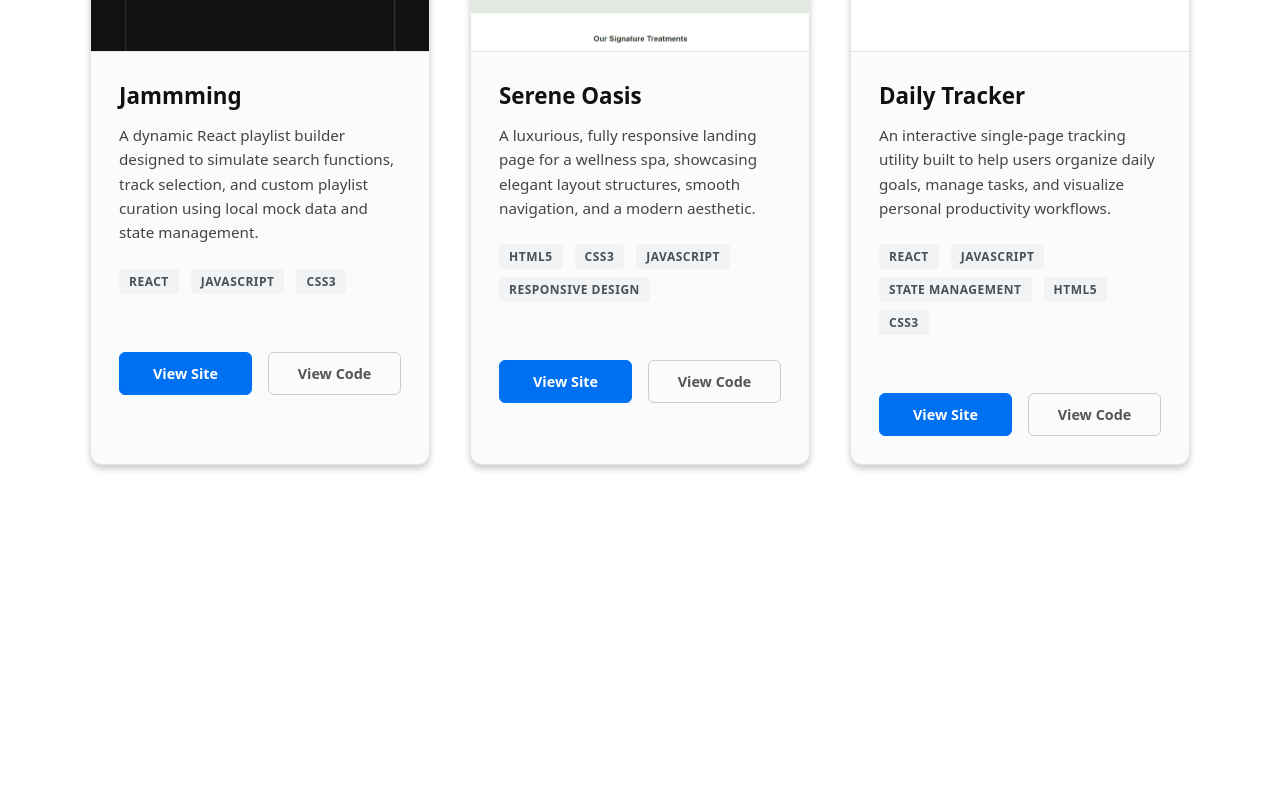
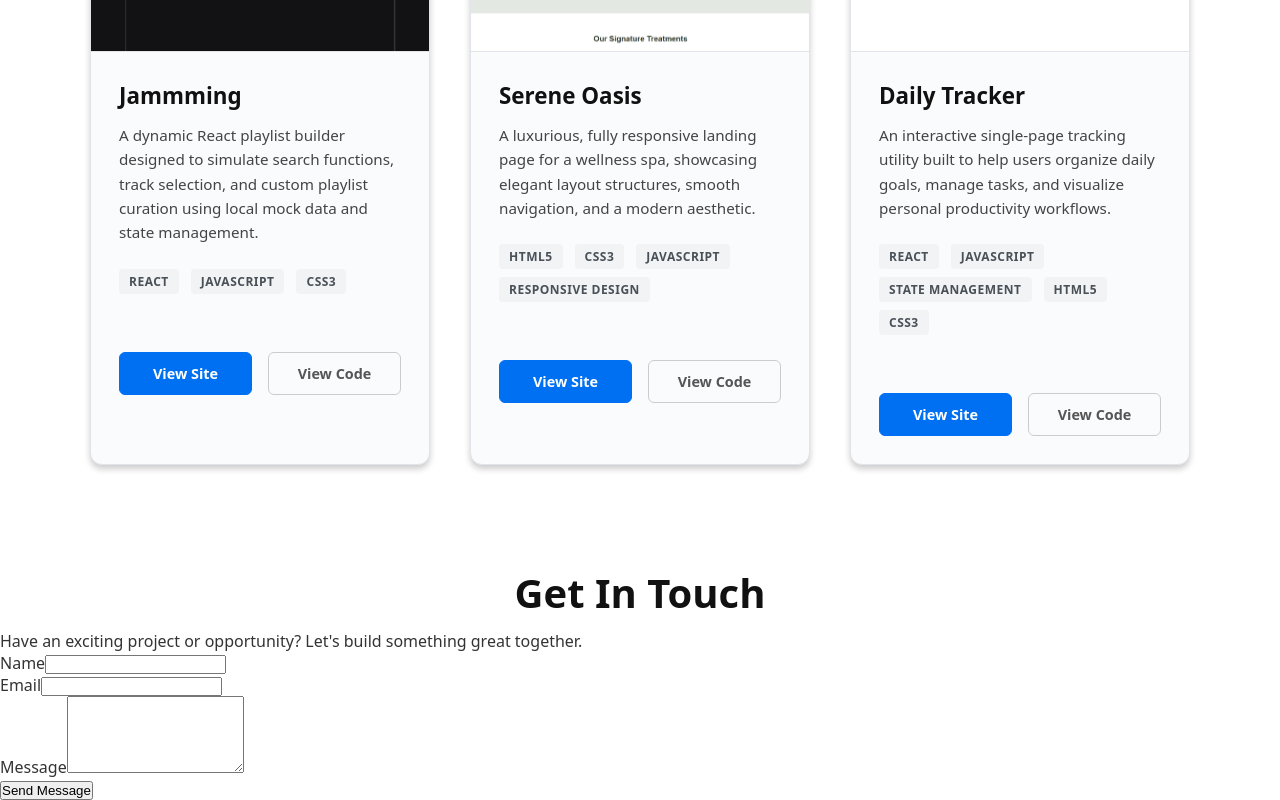
Before and after one commit to MayaKirken/maya-portfolio, a React (Create React App) app: page / in a window 1280 px wide. Shown: the part 1705-2505 px from the top of the page. Before the commit the page ends 2270 px from the top, so only its background shows below. Built offline with nearby package versions, Linux system fonts and the light colour scheme.

Commit message:
feat: add contact form component structure

```diff
--- a/src/App.js
+++ b/src/App.js
@@ -3,6 +3,7 @@ import Navbar from './components/Navbar';
 import Hero from './components/Hero';
 import Skills from './components/Skills';
 import Projects from './components/Projects';
+import Contact from './components/Contact';
 import './styles/App.css';
 
 function App () {
@@ -13,6 +14,7 @@ function App () {
         <Hero />
         <Skills />
         <Projects />
+        <Contact />
       </main>
     </div>
   );
--- /dev/null
+++ b/src/components/Contact.js
@@ -0,0 +1,74 @@
+import React, { useState } from 'react';
+import '../styles/Contact.css';
+
+const Contact = () => {
+    const [formData, setFormData] = useState({
+        name: '',
+        email: '',
+        message: ''
+    });
+
+    const handleChange = (e) => {
+    const { name, value } = e.target;
+    setFormData({ ...formData, [name]: value });
+}
+
+const handleSubmit = (e) => {
+    e.preventDefault();
+    console.log('Form submitted:, formData');
+}
+
+return (
+    <section className="contact-form" id="contact">
+        <div className="contact-container">
+            <h2 className="section-title">Get In Touch</h2>
+            <p className="contact-subtitle">
+                Have an exciting project or opportunity? Let's build something great together.
+            </p>
+
+            <form className="contact-form" onsubmit={handleSubmit}>
+                <div className="form-group">
+                    <label htmlFor="name">Name</label>
+                    <input
+                        type="text"
+                        id="name"
+                        name="name"
+                        value={formData.name}
+                        onChange={handleChange}
+                        required
+                    />
+                </div>
+
+                <div className="form-group">
+                    <label htmlFor="email">Email</label>
+                    <input
+                        type="email"
+                        id="email"
+                        name="email"
+                        value={formData.email}
+                        onChange={handleChange}
+                        required
+                    />
+                </div>
+                <div className="form-group">
+                    <label htmlFor="message">Message</label>
+                    <textarea
+                         id="message"
+                         name="message"
+                         rows="5"
+                         value={formData.message}
+                         onChange={handleChange}
+                         required>
+                   </textarea>
+                </div>
+
+                <button type="submit" className="btn btn-submit">
+                    Send Message
+                </button>
+            </form>
+        </div>
+    </section>
+);
+}
+
+export default Contact;
```
Also changed, not shown: src/styles/Contact.css (added).
